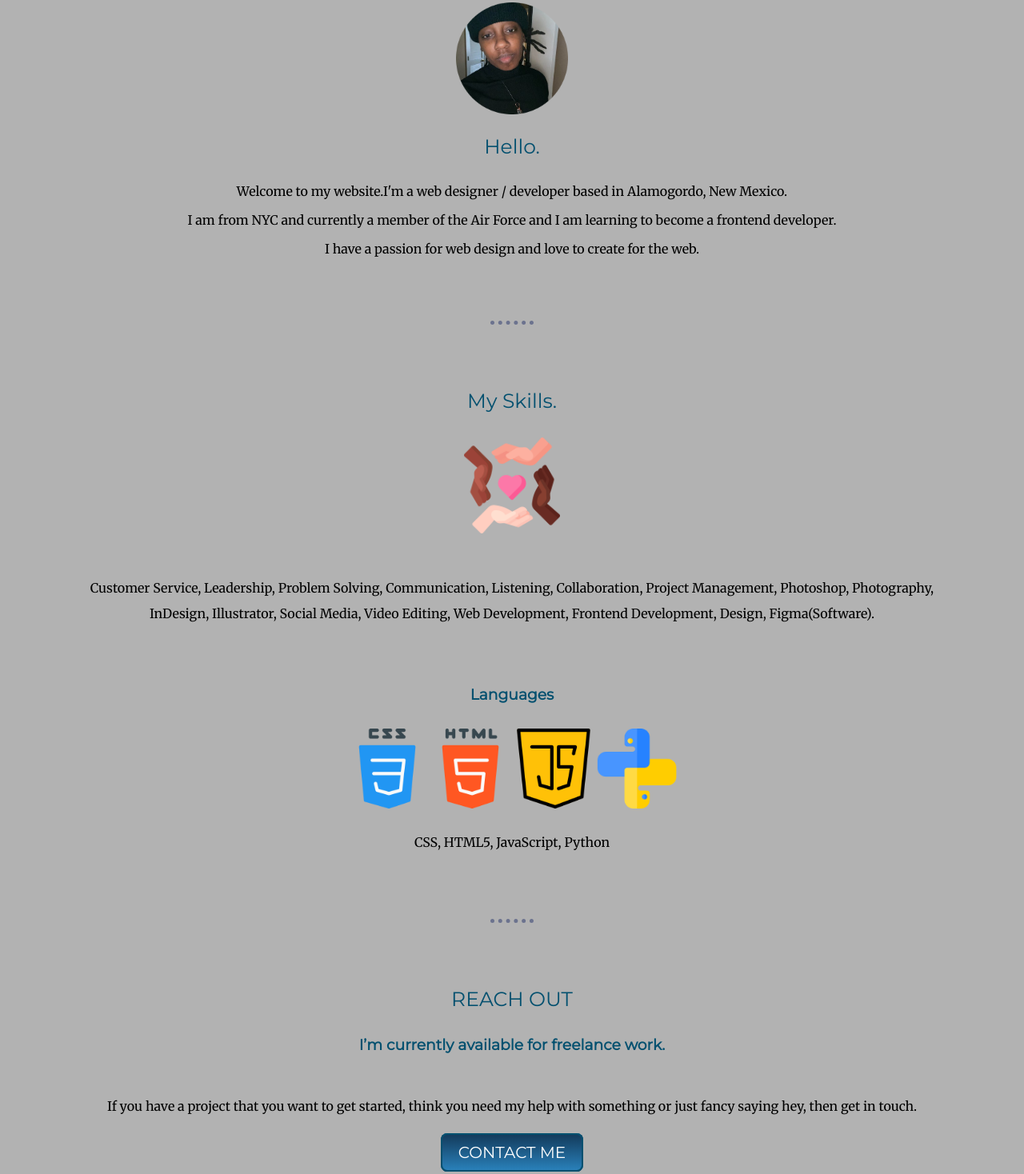
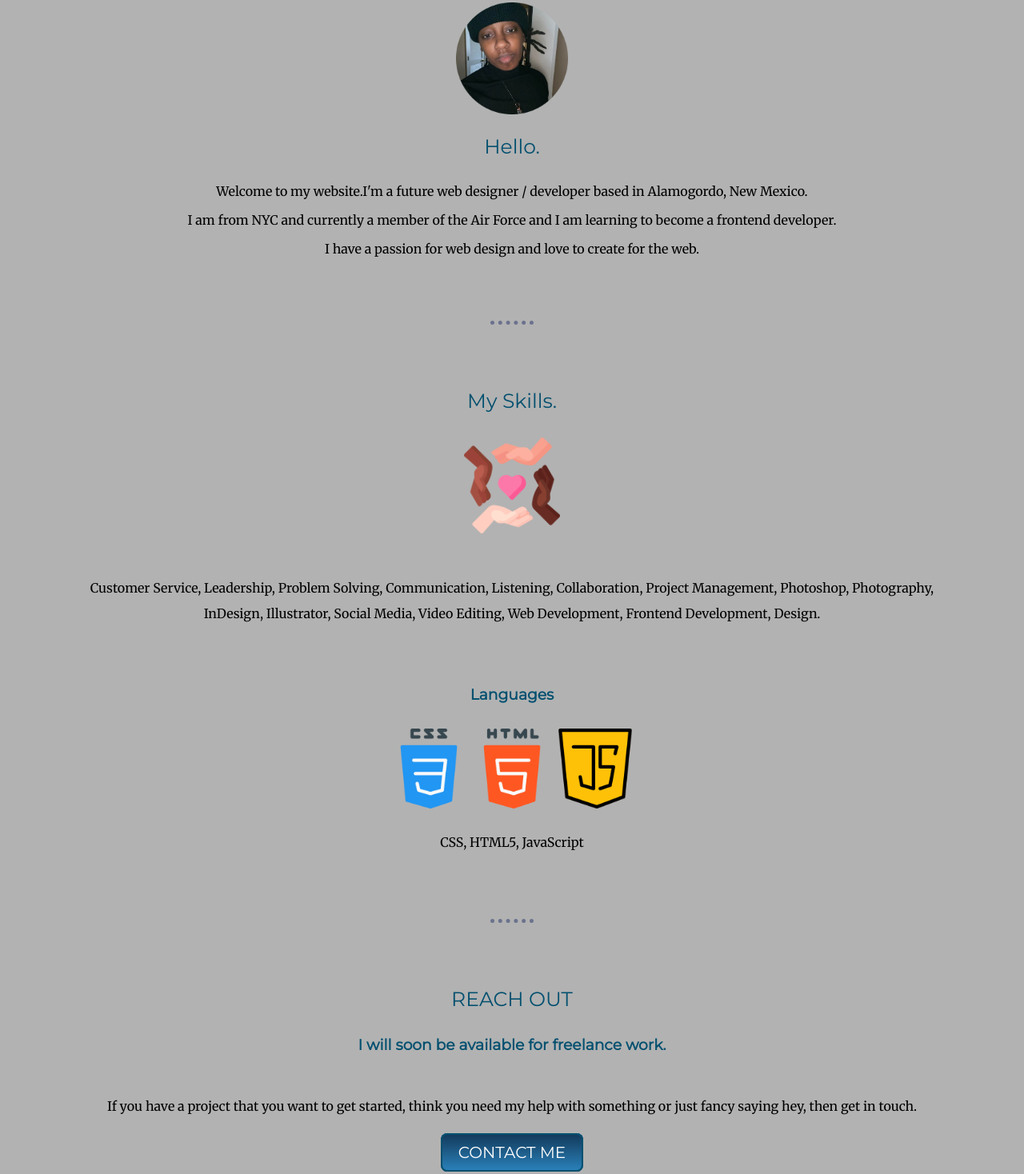
Before and after one commit to TPayne126/CV, a plain HTML site: page index.html in a window 1280 px wide. Shown: the part 612-2080 px from the top of the page at 80% size. Drawn offline with Linux system fonts and the light colour scheme; a web font is replaced by a local one.

Commit message:
Update index.html

```diff
--- a/index.html
+++ b/index.html
@@ -22,7 +22,7 @@
       <img src="images/TPic.png" alt="Trina Payne" width="140px"
       <br>
       <h2>Hello.</h2>
-      <p>Welcome to my website.I'm a web designer / developer based in Alamogordo, New Mexico.
+      <p>Welcome to my website.I'm a future web designer / developer based in Alamogordo, New Mexico.
       <p>I am from NYC and currently a member of the Air Force and I am learning to become a frontend developer.</p>
        I have a passion for web design and love to create for the web.</p>
     </div>
@@ -32,7 +32,7 @@
       <div class="skill-row">
         <img class="love"src="images/love.png" alt="love" width="120px">
         <h3></h3>
-        <p>Customer Service, Leadership, Problem Solving, Communication, Listening, Collaboration, Project Management, Photoshop, Photography, InDesign, Illustrator, Social Media, Video Editing, Web Development, Frontend Development, Design, Figma(Software).</p>
+        <p>Customer Service, Leadership, Problem Solving, Communication, Listening, Collaboration, Project Management, Photoshop, Photography, InDesign, Illustrator, Social Media, Video Editing, Web Development, Frontend Development, Design.</p>
       </div>
       <div class="skill-row">
         <img class="" src="" alt="">
@@ -40,14 +40,14 @@
         <img class="" src="images/css (2).png" alt="css-img" width="100px" />
         <img class="" src="images/html-5.png" alt="html-img" width="100px" />
         <img class="" src="images/java-script.png" alt="java-img" width="100px" />
-        <img class="" src="images/python.png" alt="python-img" width="100px" />
-        <p>CSS, HTML5, JavaScript, Python</p>
+
+        <p>CSS, HTML5, JavaScript</p>
       </div>
     </div>
     <hr>
     <div class="contact-me">
       <h2>REACH OUT</h2>
-      <h3>I’m currently available for freelance work.</h3>
+      <h3>I will soon be available for freelance work.</h3>
       <p class="contact-message">
       </p>If you have a project that you want to get started, think you need my help with something or just fancy saying hey, then get in touch.</p><br>
       <a class="btn" href="mailto:Trina.Payne126@Gmail.com">CONTACT ME</a><br>
@@ -56,7 +56,7 @@
 
 
   <div class="bottom-container">
-    <a class="footer-link" href="www.linkedin.com/in/trina-payne">LinkedIn</a>
+    <a class="footer-link" href="https://www.linkedin.com/in/trina-payne/">LinkedIn</a>
     <a class="footer-link" href="https://twitter.com/">Twitter</a>
     <a class="footer-link" href="https://www.appbrewery.co/">Website</a>
     <br>
```
